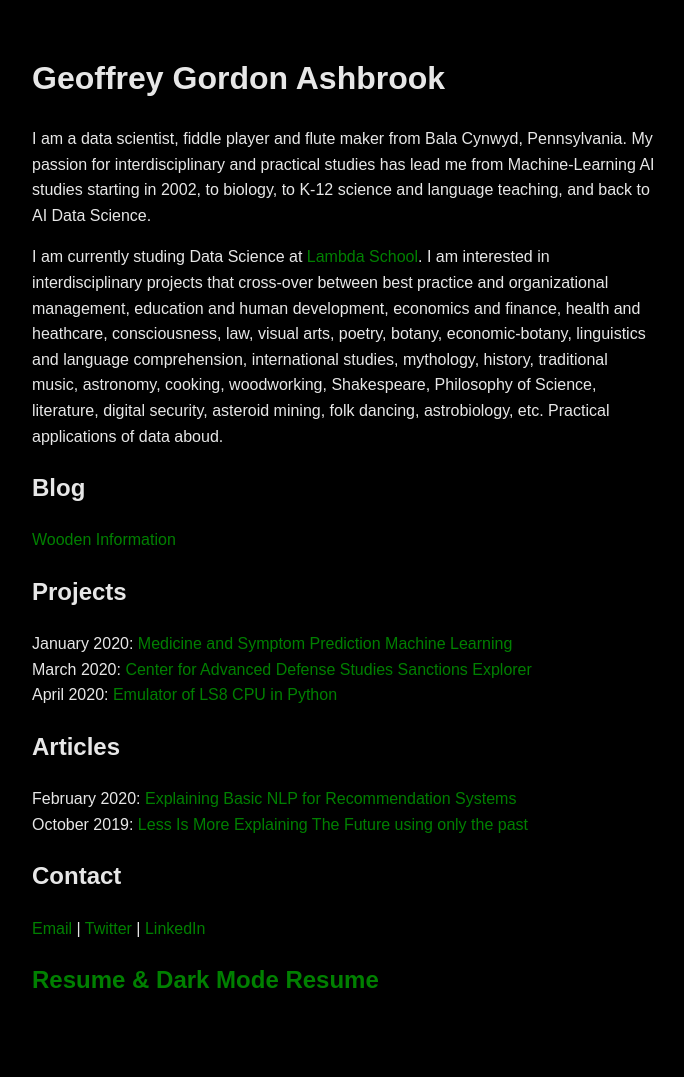
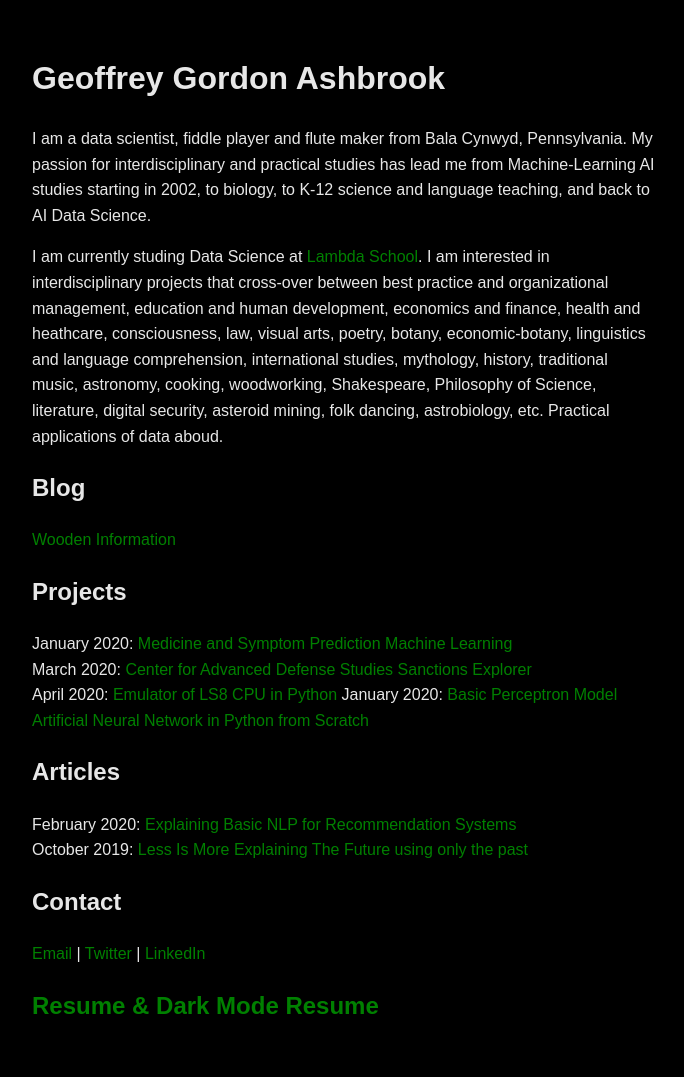
Before and after one commit to pragmatizt/ira_evangelista.github.io, a Jekyll site: the page built from index.md, in a window 1280 px wide. Shown: the whole page, without its empty margins (296-980 px from the left). Built offline with Jekyll 4.4.1, drawn with Linux system fonts in a browser that asks for light colours; our own code applies the rules of GitHub Pages for plain Markdown files; before the commit the page ends 1051 px from its top, so only the background shows below that.

Commit message:
Update index.md
add perceptron

```diff
--- a/index.md
+++ b/index.md
@@ -11,6 +11,7 @@ I am currently studing Data Science at [Lambda School](https://lambdaschool.com/
 January 2020: [Medicine and Symptom Prediction Machine Learning](https://github.com/MedCabinet)
 March 2020: [Center for Advanced Defense Studies Sanctions Explorer](https://medium.com/wooden-information/modeling-networks-of-networks-5e22cd85cd24)
 April 2020: [Emulator of LS8 CPU in Python](https://https://github.com/lineality/ls8_emulator)
+January 2020: [Basic Perceptron Model Artificial Neural Network in Python from Scratch](https://github.com/lineality/Perceptron_Studies)
 
 ## Articles
 February 2020: [Explaining Basic NLP for Recommendation Systems](https://colab.research.google.com/drive/1n0QHVKLmjHhb1J0PVumoxq58-1OevP5b)
```
